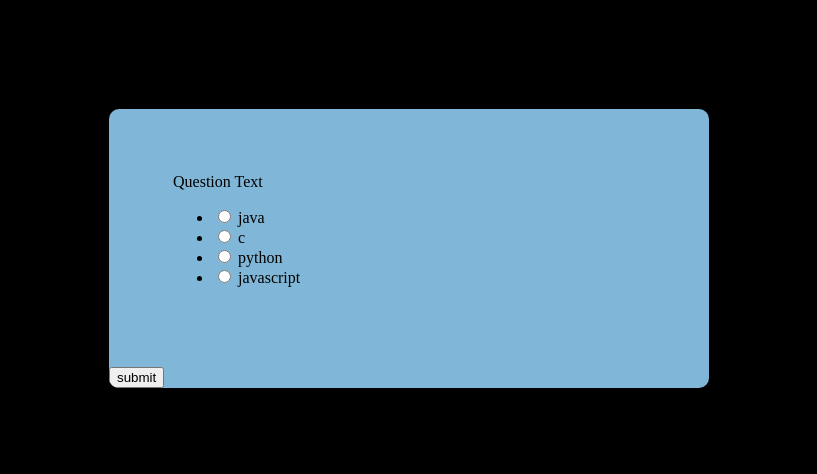
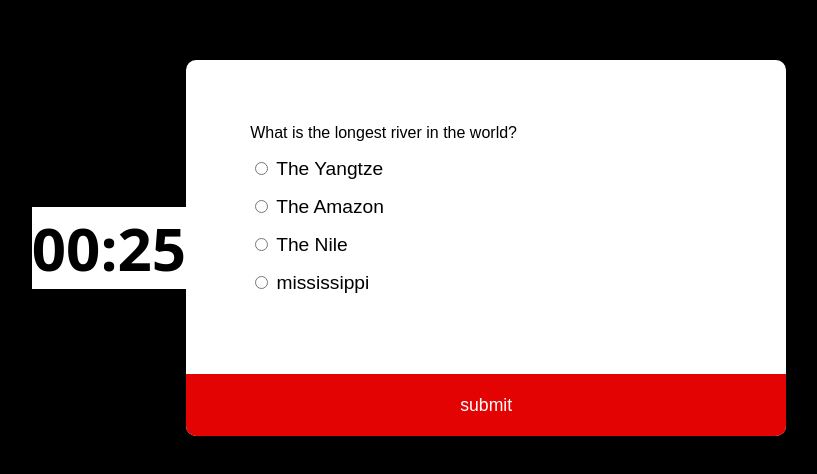
Before and after one commit to Keithgibson123/JavaQuiz, a plain HTML site: page index.html in a window 1280 px wide. Shown: the part 152-626 px from the top of the page, without its empty margins (231-1048 px from the left). Drawn offline with nearby package versions, Linux system fonts and the light colour scheme.

Commit message:
added timer and full functionality

```diff
--- a/index.html
+++ b/index.html
@@ -4,11 +4,15 @@
     <meta charset="UTF-8">
     <meta http-equiv="X-UA-Compatible" content="IE=edge">
     <meta name="viewport" content="width=device-width, initial-scale=1.0">
-    <link rel="stylesheet" href=".css">
+    <link rel="stylesheet" href="style.css">
     <title>Quiz</title>
 </head>
 <body>
-
+    <section>
+        <div class="container">
+            <h1>00:00</h1>
+        </div>
+    </section>
 
     <div class="quiz-container" id="quiz">
         <div class="quiz-header">
@@ -16,22 +20,22 @@
             <ul>
                 <li>
                     <input type="radio" name="Answer" id="a" class="answer">
-                    <label for="a" id="a_text">answer</label>
+                    <label for="a" id="a_answer">answer</label>
                 </li>
 
                 <li>
                     <input type="radio" name="Answer" id="b" class="answer">
-                    <label for="b" id="b_text">answer</label>
+                    <label for="b" id="b_answer">answer</label>
                 </li>
 
                 <li>
                     <input type="radio" name="Answer" id="c" class="answer">
-                    <label for="c" id="c_text">answer</label>
+                    <label for="c" id="c_answer">answer</label>
                 </li>
 
                 <li>
                     <input type="radio" name="Answer" id="d" class="answer">
-                    <label for="d" id="d_text">answer</label>
+                    <label for="d" id="d_answer">answer</label>
                 </li>
 
 
@@ -44,6 +48,6 @@
 
 
     <script src="script.js"></script>
-    <script src="https://cdnjs.cloudflare.com/ajax/libs/jquery/3.6.3/jquery.min.js" integrity="sha512-STof4xm1wgkfm7heWqFJVn58Hm3EtS31XFaagaa8VMReCXAkQnJZ+jEy8PCC/iT18dFy95WcExNHFTqLyp72eQ==" crossorigin="anonymous" referrerpolicy="no-referrer"></script>
+    <script src="https://cdnjs.cloudflare.com/ajax/libs/jquery/3.6.3/jquery.min.js"></script>
 </body>
 </html>
--- a/script.js
+++ b/script.js
@@ -1,93 +1,122 @@
+
+//these are the array of questions to ask
 const quizData = [
     {
-        question: "which language runs in a web browser?",
-        a:"java",
-        b:"c",
-        c:"python",
-        d: "javascript",
-        correct: "d",
+        question: "What is the longest river in the world?",
+        a: "The Yangtze",
+        b: "The Amazon",
+        c: "The Nile",
+        d: "mississippi",
+        correct: "c",
     },
     {
-        question: "what does css stand for?",
-        a:"central Style Sheets",
-        b:"cascading style sheets",
-        c:"cascading simple sheets",
-        d:"Cars Suvs sailboats",
+        question: "What does CSS stand for?",
+        a: "Central Style Sheets",
+        b: "Cascading Style Sheets",
+        c: "Cascading Simple Sheets",
+        d: "Cars SUVs Sailboats",
         correct: "b",
     },
     {
-        question: "What does html stand for?",
-        a:"hypertext markup language",
-        b:"hypertext markdown language",
-        c:"hyperloop machine language",
-        d:"helicopters terminals motorboats lambos",
+        question: "Variables in JavaScript are case sensitive",
+        a:"True",
+        b:"False",
+        c:"Sometimes",
+        d:"JavaScript doesn't have variables in it.",
         correct: "a",
     },
     {
-        question: "what year was javascript launched?",
-        a:"1996",
-        b:"1995",
-        c:"1994",
-        d:"none of the above",
+        question: "What year was JavaScript launched?",
+        a: "1996",
+        b: "1995",
+        c: "1994",
+        d: "none of the above",
         correct: "b",
     },
 ];
+const quiz= document.getElementById('quiz')
+const answerEls = document.querySelectorAll('.answer')
+const questionEl = document.getElementById('question')
+const a_answer = document.getElementById('a_answer')
+const b_answer = document.getElementById('b_answer')
+const c_answer = document.getElementById('c_answer')
+const d_answer = document.getElementById('d_answer')
+const submitBtn = document.getElementById('submit')
 
-const quiz = document.getElementById('quiz')
-const answerEL = document.querySelectorAll('.answer')
-const questionEL = document.getElementById('question')
-const a_text = document.getElementById('a_text')
-const b_text = document.getElementById('b_text')
-const c_text = document.getElementById('c_text')
-const d_text = document.getElementById('d_text')
-const submitBtn = document. getElementById('submit')
 
 let currentQuiz = 0
 let score = 0
 
+//this should load the quiz
 loadQuiz()
-
 function loadQuiz() {
-
     deselectAnswers()
-
     const currentQuizData = quizData[currentQuiz]
-    console.log(currentQuizData.question)
-    questionEL.innertext = currentQuizData.question
-    a_text.innerText = currentQuizData.a
-    b_text.innerText = currentQuizData.b
-    c_text.innerText = currentQuizData.c
-    d_text.innerText = currentQuizData.d
-
+    questionEl.innerText = currentQuizData.question
+    a_answer.innerText = currentQuizData.a
+    b_answer.innerText = currentQuizData.b
+    c_answer.innerText = currentQuizData.c
+    d_answer.innerText = currentQuizData.d
 }
 
-function deselectAnswers(){
-    answerEL.forEach(answerEL => answerEL.checked = false)
+//this function alows you to diselect
+function deselectAnswers() {
+    answerEls.forEach(answerEl => answerEl.checked = false)
 }
 
-function getselected() {
+//this alows you to select
+function getSelected() {
     let answer
-    answerEL.forEach(answerEL => {
-        if(answerEL.checked){
-            answer= answerEL.id
+    answerEls.forEach(answerEl => {
+        if(answerEl.checked) {
+            answer = answerEl.id
         }
     })
     return answer
 }
 
+//adding an event listener for score and page reload
 
 submitBtn.addEventListener('click', () => {
-    const answer = getselected()
+    const answer = getSelected()
     if(answer) {
-        if(answer === quizData[currentQuiz].correct){
-            score++
-        }
-
-        currentQuiz++
-
-        if(currentQuiz < quizData.length){
-            loadQuiz()
-
-        }
+       if(answer === quizData[currentQuiz].correct) {
+           score++
+       }
+       currentQuiz++
+       if(currentQuiz < quizData.length) {
+           loadQuiz()
+       } else {
+           quiz.innerHTML = `
+           <h2>You answered ${score}/${quizData.length} questions correctly</h2>
+           <button onclick="location.reload()">Reload</button>
+           `
+       }
     }
 })
+
+let timeSecond = 30;
+const timeH = document.querySelector("h1");
+
+displayTime(timeSecond);
+
+const countDown = setInterval(() => {
+  timeSecond--;
+  displayTime(timeSecond);
+  if (timeSecond == 0 || timeSecond < 1) {
+    endCount();
+    clearInterval(countDown);
+  }
+}, 1000);
+
+function displayTime(second) {
+  const min = Math.floor(second / 60);
+  const sec = Math.floor(second % 60);
+  timeH.innerHTML = `
+  ${min < 10 ? "0" : ""}${min}:${sec < 10 ? "0" : ""}${sec}
+  `;
+}
+
+function endCount() {
+  timeH.innerHTML = "Time out";
+}
--- /dev/null
+++ b/style.css
@@ -0,0 +1,48 @@
+*{
+    box-sizing: border-box;
+  }
+  body{
+    background-color: #000000;
+    font-family: 'Poppins', sans-serif;
+    display: flex;
+    align-items: center;
+    justify-content: center;
+    height: 100vh;
+    overflow: hidden;
+    margin: 0;
+  }
+  .quiz-container{
+    background-color: #fff;
+    border-radius: 10px;
+    width: 600px;
+    overflow: hidden;
+  }
+  .quiz-header{
+    padding: 4rem;
+  }
+  ul{
+    list-style-type: none;
+    padding: 0;
+  }
+  ul li{
+    font-size: 1.2rem;
+    margin: 1rem 0;
+  }
+
+  button{
+    background-color: #e40303;
+    color: #fff;
+    border: none;
+    display: block;
+    width: 100%;
+    cursor: pointer;
+    font-size: 1.1rem;
+    font-family: inherit;
+    padding: 1.3rem;
+  }
+
+h1{
+    font-family: system-ui, -apple-system, BlinkMacSystemFont, 'Segoe UI', Roboto, Oxygen, Ubuntu, Cantarell, 'Open Sans', 'Helvetica Neue', sans-serif;
+    background-color: #fff;
+    font-size: 60px;
+}
```
Also changed, not shown: .css (deleted).
